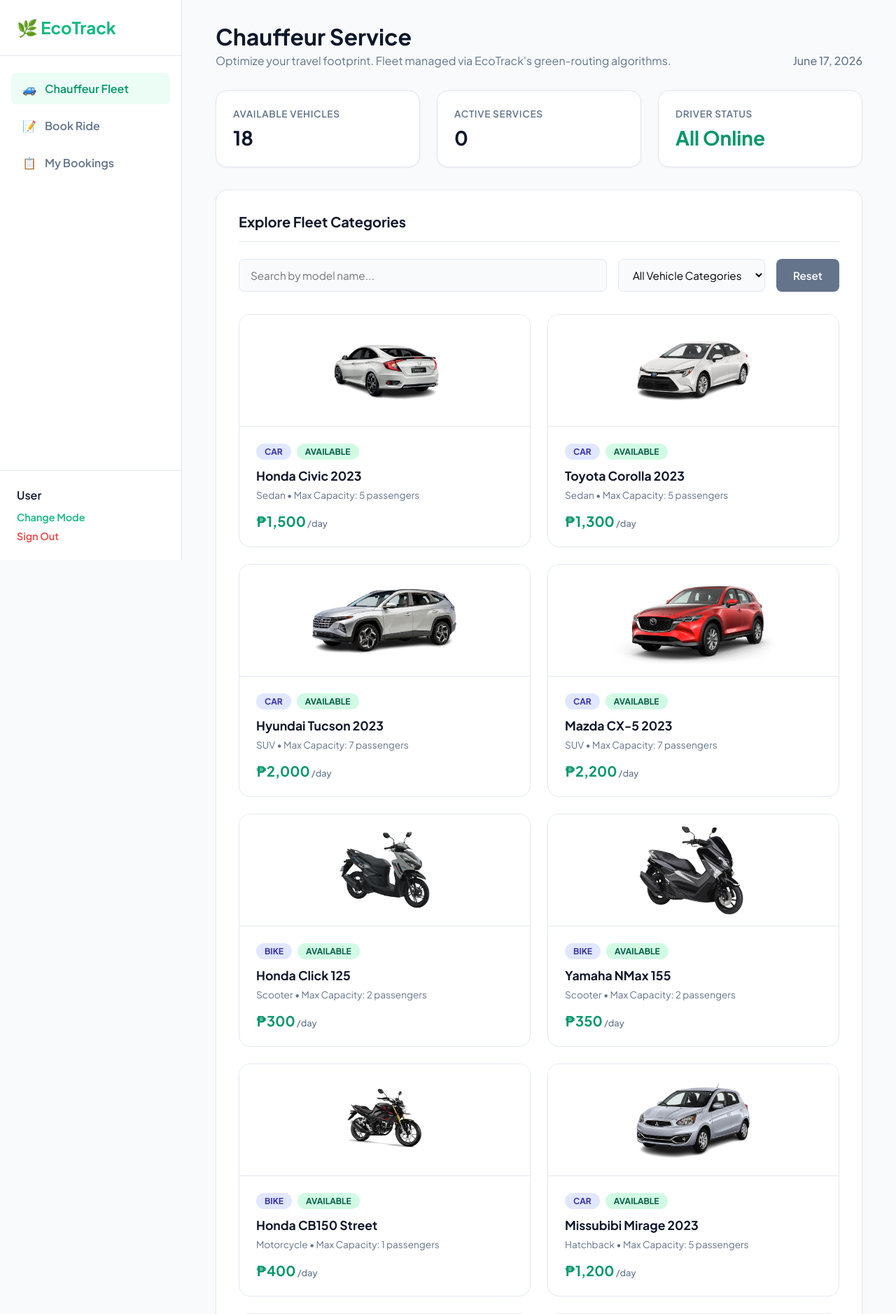
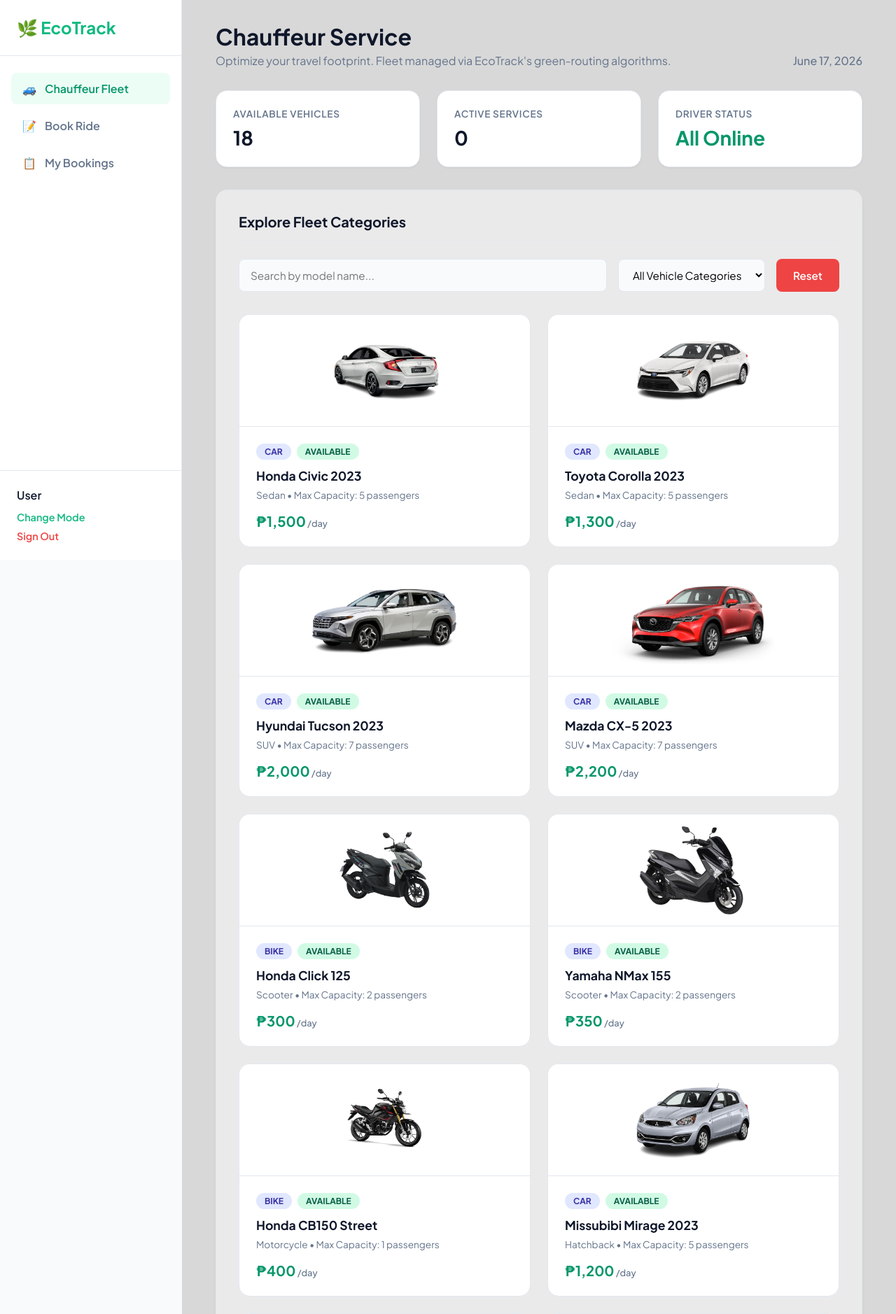
Before and after one commit to jpguev/vehicle-rental, a PHP site: page /vehicle_rental.php in a window 1280 px wide. Shown: the top 1878 px of the page at 70% size. Run offline with PHP 8.4, Linux system fonts and the light colour scheme; the visitor is signed in with stand-in values (Sample User, id 1); data comes from the database, SQL or seed files in the repository; data that the repository does not hold is empty.

Commit message:
minor fixes

```diff
--- a/public/images_gallery.php
+++ b/public/images_gallery.php
@@ -425,7 +425,7 @@ function safe($value)
                 <?php foreach ($category_images as $image): ?>
                     <div class="image-card" data-search="<?php echo strtolower(safe($image['name'] . ' ' . $image['description'])); ?>">
                         <div class="image-container">
-                            <?php if (file_exists($image['name'])): ?>
+                            <?php if (file_exists('assets/images/' . $image['name'])): ?>
                                 <img src="assets/images/<?php echo safe($image['name']); ?>" alt="<?php echo safe($image['name']); ?>">
                             <?php else: ?>
                                 <div style="color: #999; text-align: center;">
--- a/public/signup.php
+++ b/public/signup.php
@@ -19,7 +19,7 @@ if ($_SERVER['REQUEST_METHOD'] === 'POST') {
     $name = trim($_POST['name'] ?? '');
     $email = trim($_POST['email'] ?? '');
 
-    if ($username === '') { $errors[] = 'Username is required.'; } elseif (isset($users[$username])) { $errors[] = 'That username is already taken.'; }
+    if ($username === '') { $errors[] = 'Username is required.'; }
     if ($password === '') { $errors[] = 'Password is required.'; }
     if ($confirm_password === '') { $errors[] = 'Please confirm your password.'; }
     if ($password !== '' && $confirm_password !== '' && $password !== $confirm_password) { $errors[] = 'Passwords do not match.'; }
--- a/public/vehicle_rental.php
+++ b/public/vehicle_rental.php
@@ -200,7 +200,7 @@ $bookings = get_bookings_for_user($current_user['id'] ?? null, $current_user['em
         .user-name { font-weight: 600; color: var(--text); margin-bottom: 0.25rem; }
         .logout-btn { display: inline-block; color: #ef4444; text-decoration: none; font-weight: 600; font-size: 0.9rem; margin-top: 0.5rem; }
 
-        .main-content { flex: 1; margin-left: var(--sidebar-w); padding: 2rem 3rem; }
+        .main-content { flex: 1; margin-left: var(--sidebar-w); padding: 2rem 3rem; background-color: #d8d8d8;}
         .page-header { margin-bottom: 2rem; display: flex; justify-content: space-between; align-items: flex-end; }
         .page-title { font-size: 2rem; font-weight: 800; color: var(--text); }
         .page-subtitle { color: var(--text-muted); margin-top: 0.25rem; }
@@ -214,7 +214,7 @@ $bookings = get_bookings_for_user($current_user['id'] ?? null, $current_user['em
         .content-section.active { display: block; }
         @keyframes fadeIn { from { opacity: 0; transform: translateY(10px); } to { opacity: 1; transform: translateY(0); } }
 
-        .panel { background: var(--surface); border-radius: 1rem; border: 1px solid var(--border); padding: 2rem; box-shadow: 0 4px 6px -1px rgba(0,0,0,0.05); margin-bottom: 2rem; }
+        .panel { background: #eaeaea; border-radius: 1rem; border: 1px solid var(--border); padding: 2rem; box-shadow: 0 4px 6px -1px rgba(0,0,0,0.05); margin-bottom: 2rem; }
         .panel h2 { font-size: 1.25rem; margin-bottom: 1.5rem; border-bottom: 1px solid var(--border); padding-bottom: 1rem; }
 
         .search-bar { display: flex; gap: 1rem; margin-bottom: 2rem; }
@@ -224,7 +224,8 @@ $bookings = get_bookings_for_user($current_user['id'] ?? null, $current_user['em
         .btn { padding: 0.75rem 1.5rem; border-radius: 0.5rem; font-weight: 600; cursor: pointer; transition: 0.2s; border: none; font-size: 0.95rem; color: white; text-decoration: none; display: inline-block; }
         .btn-primary { background: var(--primary); }
         .btn-primary:hover { background: var(--primary-dark); }
-        .btn-secondary { background: var(--text-muted); }
+        .btn-secondary { background: #ef4444; }
+        .btn-secondary:hover { background: #dc2626; }
         .btn-danger { background: #ef4444; }
 
         .vehicle-grid { display: grid; grid-template-columns: repeat(auto-fill, minmax(280px, 1fr)); gap: 1.5rem; }
--- a/src/db.php
+++ b/src/db.php
@@ -129,6 +129,12 @@ function db_init(): void
             FOREIGN KEY (driver_id) REFERENCES drivers(id) ON DELETE SET NULL
         ) ENGINE=InnoDB DEFAULT CHARSET=' . DB_CHARSET . ' COLLATE ' . DB_CHARSET . '_unicode_ci'
     );
+
+    $pdo->exec('DELETE v1 FROM vehicles v1 INNER JOIN vehicles v2 WHERE v1.id > v2.id AND v1.name = v2.name');
+
+    try {
+        $pdo->exec('ALTER TABLE vehicles ADD UNIQUE(name)');
+    } catch (Exception $e) {}
 
     ensure_default_data($pdo);
 }
```
Also changed, not shown: public/login.php (+3 -5 lines), public/uploads/licenses/license_1781596160_2ff8fc9063ad8818eea734ff7167c158.png (added).
